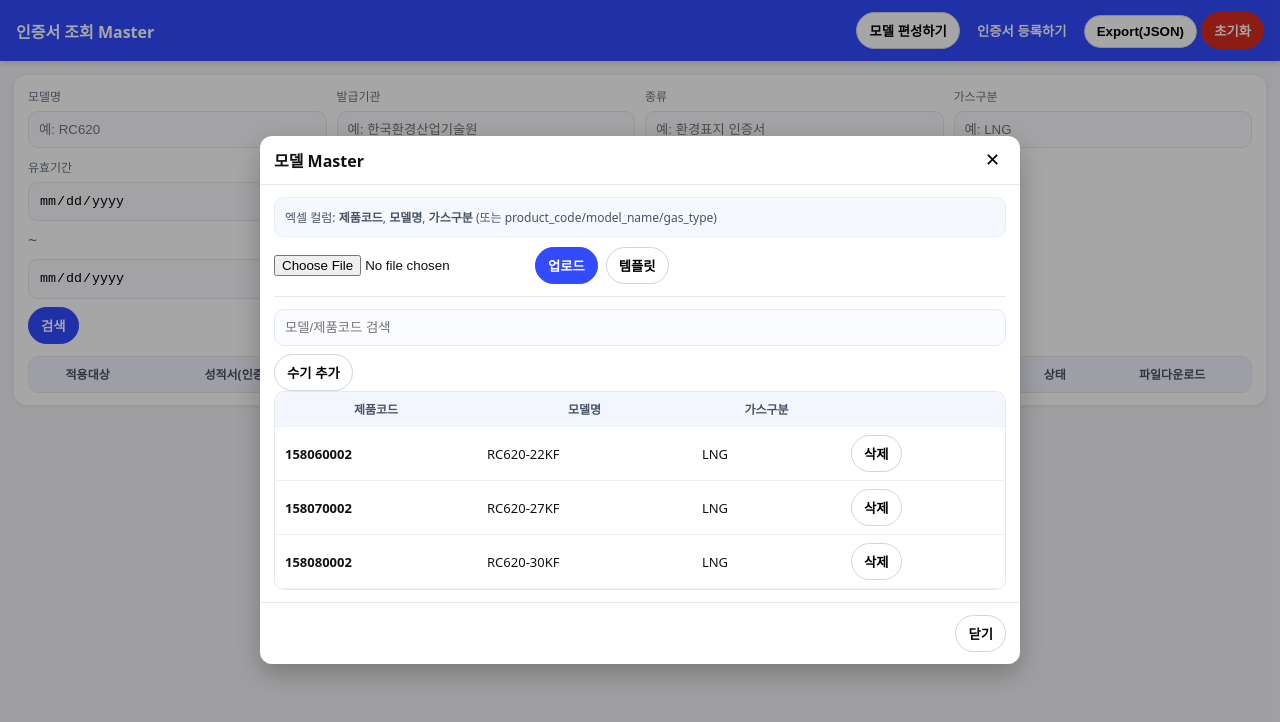
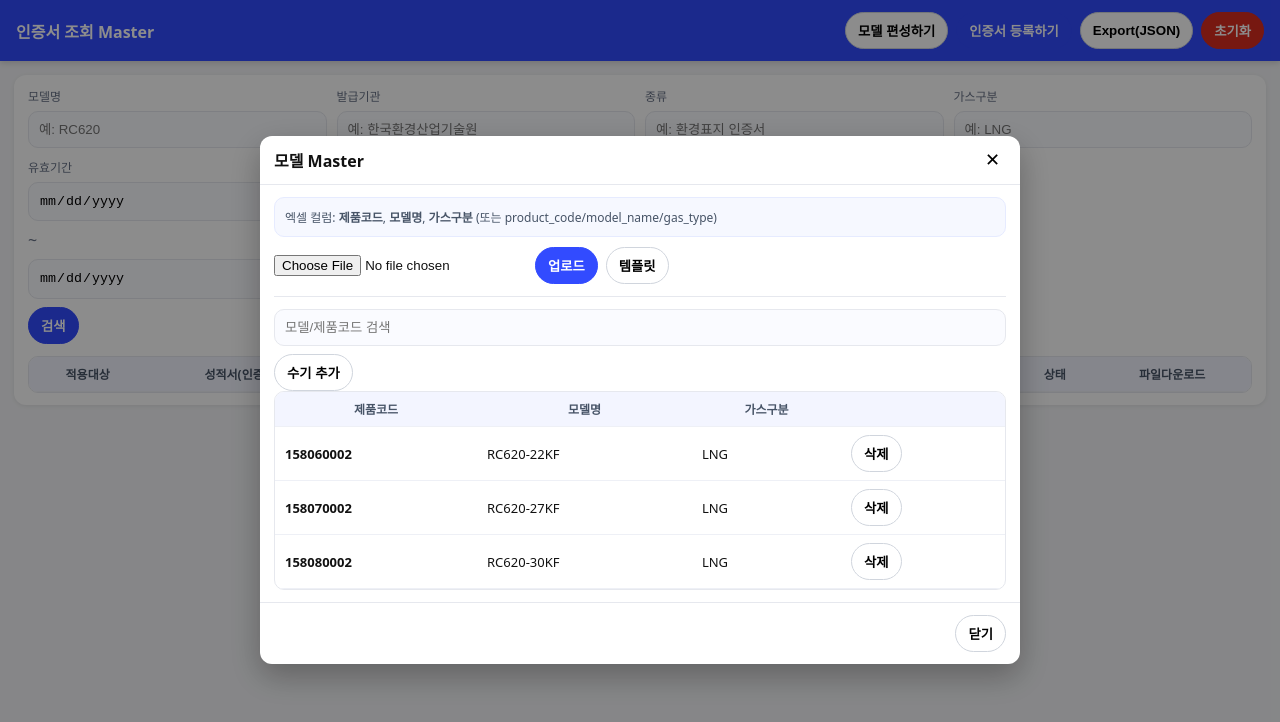
Before and after one commit to finger11/certmanager, a plain HTML site: page index.html in a window 1280 px wide. Both pictures are taken after a click on the button "모델 편성하기". Drawn offline with Linux system fonts and the light colour scheme.

Commit message:
Refactor styles for topbar, buttons, and modal

```diff
--- a/styles.css
+++ b/styles.css
@@ -1,3 +1,4 @@
+/* styles.css */
 :root{
   --bg:#f4f5f7;
   --card:#fff;
@@ -12,19 +13,25 @@
 
 *{box-sizing:border-box}
 body{margin:0;font-family:system-ui,-apple-system,Segoe UI,Roboto,Arial,"Noto Sans KR",sans-serif;background:var(--bg);color:var(--text)}
-.topbar{display:flex;justify-content:space-between;align-items:center;padding:12px 16px;background:var(--brand);color:#fff;box-shadow:0 2px 6px rgba(0,0,0,.15)}
-.topbar__title{font-weight:800}
 .wrap{max-width:1400px;margin:0 auto;padding:14px}
 
-.btn{border:1px solid #d0d5dd;background:#fff;border-radius:999px;padding:8px 12px;font-weight:800;cursor:pointer}
+.topbar{
+  display:flex;justify-content:space-between;align-items:center;
+  padding:12px 16px;background:var(--brand);color:#fff;
+  box-shadow:0 2px 6px rgba(0,0,0,.15);
+}
+.topbar__title{font-weight:900}
+.topbar__actions{display:flex;gap:8px;flex-wrap:wrap}
+
+.btn{
+  border:1px solid #d0d5dd;background:#fff;border-radius:999px;
+  padding:8px 12px;font-weight:900;cursor:pointer;
+}
 .btn--primary{background:var(--brand);color:#fff;border-color:var(--brand)}
 .btn--danger{background:var(--danger);color:#fff;border-color:var(--danger)}
 .btn:hover{opacity:.95}
 
 .card{background:var(--card);border-radius:var(--radius);box-shadow:var(--shadow)}
-.card__head{display:flex;justify-content:space-between;align-items:center;padding:12px 14px;border-bottom:1px solid var(--line)}
-.card__title{font-weight:900}
-.card__actions{display:flex;gap:8px;flex-wrap:wrap}
 .card__body{padding:12px 14px}
 
 .filters{display:grid;grid-template-columns:repeat(4,1fr);gap:10px;margin-bottom:12px}
@@ -50,15 +57,40 @@ body{margin:0;font-family:system-ui,-apple-system,Segoe UI,Roboto,Arial,"Noto Sa
 .b-due{background:#fff3e6;color:#b25b00}
 .b-expired{background:#ffe9e7;color:#b42318}
 
-.modalBack{position:fixed;inset:0;background:rgba(0,0,0,.35);display:none;align-items:center;justify-content:center;z-index:999}
-.modalBack.is-open{display:flex}
-.modal{background:#fff;border-radius:12px;box-shadow:0 10px 28px rgba(0,0,0,.25);width:min(760px,calc(100vw - 24px));max-height:calc(100vh - 24px);display:flex;flex-direction:column}
-.modal--wide{width:min(980px,calc(100vw - 24px))}
-.modal__head{display:flex;justify-content:space-between;align-items:center;padding:12px 14px;border-bottom:1px solid var(--line)}
+/* ===== 팝업(모달) 오버레이 강제 ===== */
+body.modal-open{ overflow:hidden; }
+
+.modalBack{
+  position:fixed !important;
+  inset:0 !important;
+  z-index:9999 !important;
+  background:rgba(0,0,0,.45) !important;
+  display:none !important;
+  align-items:center !important;
+  justify-content:center !important;
+}
+.modalBack.is-open{ display:flex !important; }
+
+.modal{
+  background:#fff !important;
+  border-radius:12px !important;
+  box-shadow:0 12px 32px rgba(0,0,0,.28) !important;
+  width:min(760px, calc(100vw - 24px)) !important;
+  max-height:calc(100vh - 24px) !important;
+  display:flex !important;
+  flex-direction:column !important;
+}
+.modal--wide{ width:min(1100px, calc(100vw - 24px)) !important; }
+
+.modal__head{
+  display:flex;justify-content:space-between;align-items:center;
+  padding:12px 14px;border-bottom:1px solid var(--line)
+}
 .modal__title{font-weight:900}
 .modal__body{padding:12px 14px;overflow:auto}
 .modal__foot{display:flex;justify-content:flex-end;gap:8px;padding:12px 14px;border-top:1px solid var(--line)}
 .iconBtn{border:0;background:transparent;font-size:18px;cursor:pointer}
+
 .grid2{display:grid;grid-template-columns:1fr 1fr;gap:10px}
 .grid3{display:grid;grid-template-columns:1fr 1fr 1fr;gap:10px}
 .label{display:block;font-size:12px;color:var(--muted);margin:10px 0 6px}
```
